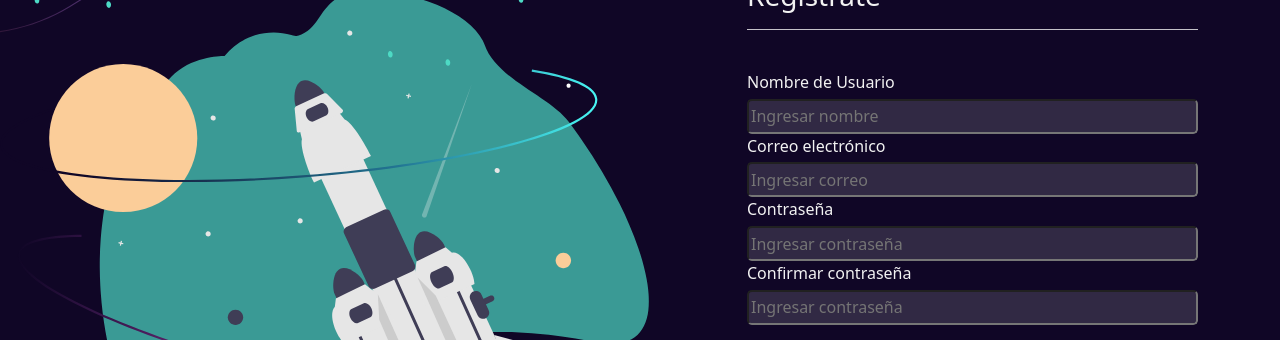
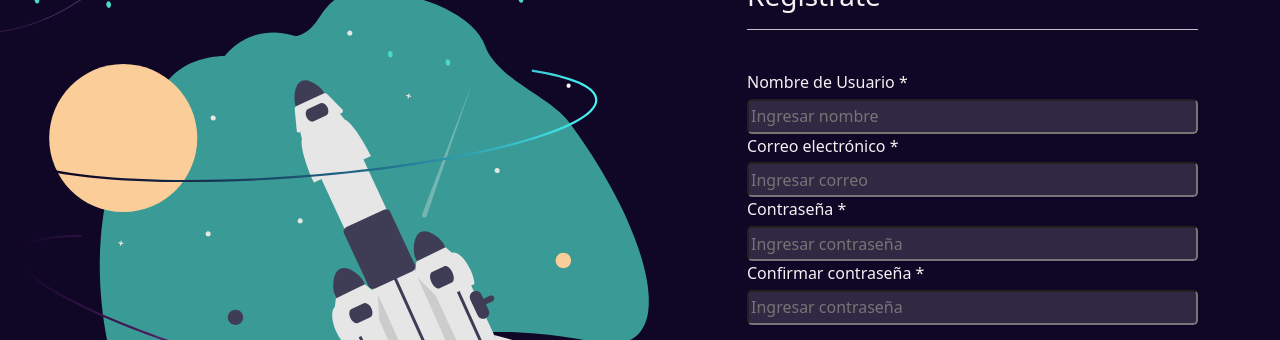
Before and after one commit to CodeMasterChefs/Frontend-Ruta-Programador, a React (Vite) app: page /registro in a window 1280 px wide. Shown: the part 215-555 px from the top of the page. Built offline with nearby package versions, Linux system fonts and the light colour scheme.

Commit message:
fix temporal: asteristos de registro

```diff
--- a/src/Pages/RegistroUsuarioPage/RegistroUsuarioPage.jsx
+++ b/src/Pages/RegistroUsuarioPage/RegistroUsuarioPage.jsx
@@ -41,7 +41,7 @@ const RegistroUsuarioPage = () => {
           <br></br>
           <form onSubmit={onSubmit}>
             <div className="required field ">
-              <label className="form-title">Nombre de Usuario</label>
+              <label className="form-title">Nombre de Usuario *</label>
               <br></br>
               <input
                 type="text"
@@ -57,7 +57,7 @@ const RegistroUsuarioPage = () => {
               {errors.username && <p>El nombre de usuario es obligatorio.</p>}
             </div>
             <div className="required field ">
-              <label className="form-title">Correo electrónico</label>
+              <label className="form-title">Correo electrónico *</label>
               <br></br>
               <input
                 className="input-box"
@@ -73,7 +73,7 @@ const RegistroUsuarioPage = () => {
               {errors.email && <p>El correo electrónico es obligatorio.</p>}
             </div>
             <div className="required field ">
-              <label className="form-title">Contraseña</label>
+              <label className="form-title">Contraseña *</label>
               <br></br>
               <input
                 className="input-box"
@@ -90,7 +90,7 @@ const RegistroUsuarioPage = () => {
               <div data-lastpass-icon-root="true"></div>
             </div>
             <div className="required field ">
-              <label className="form-title">Confirmar contraseña</label>
+              <label className="form-title">Confirmar contraseña *</label>
               <br></br>
               <input
                 className="input-box"
```
